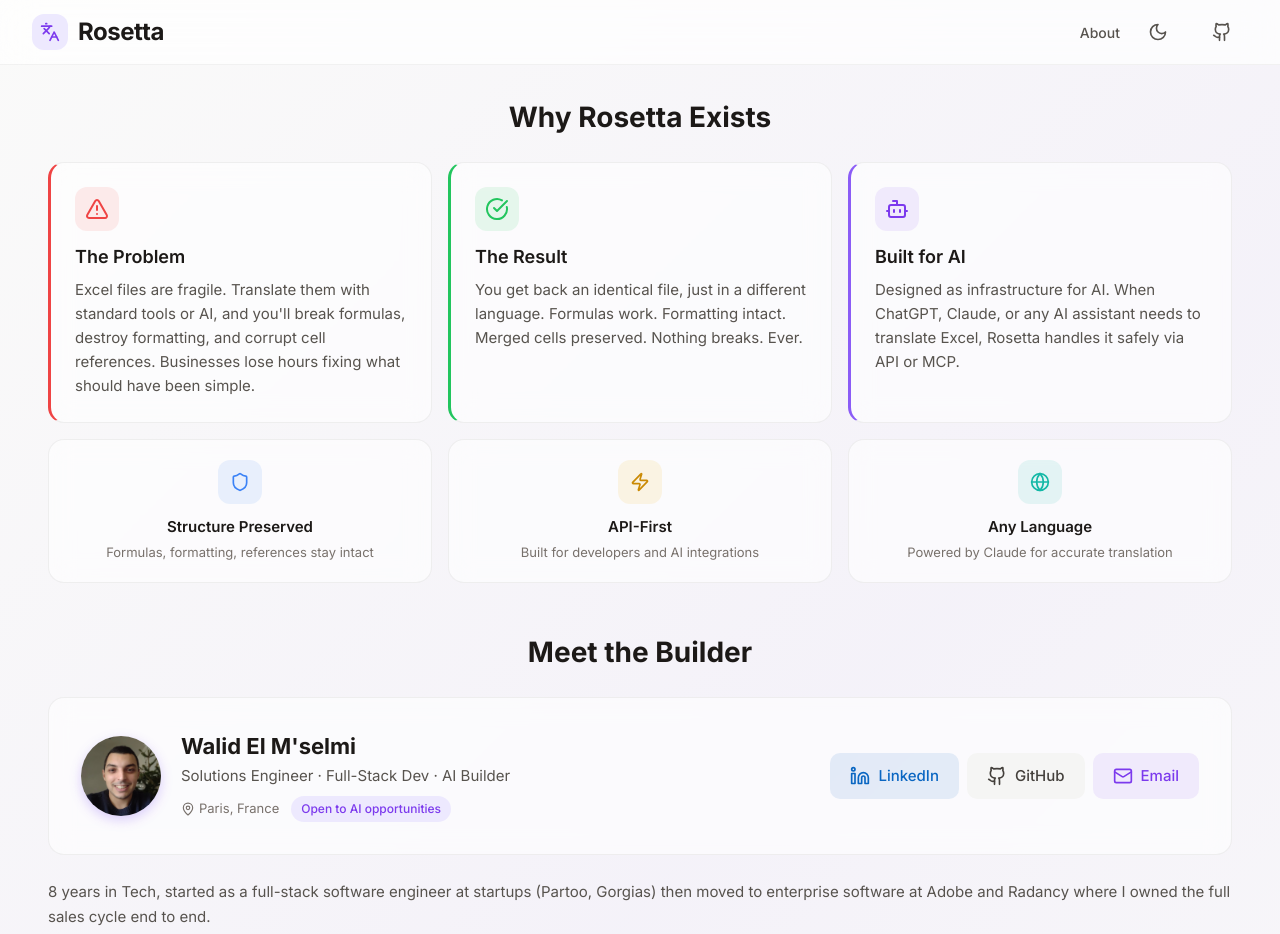
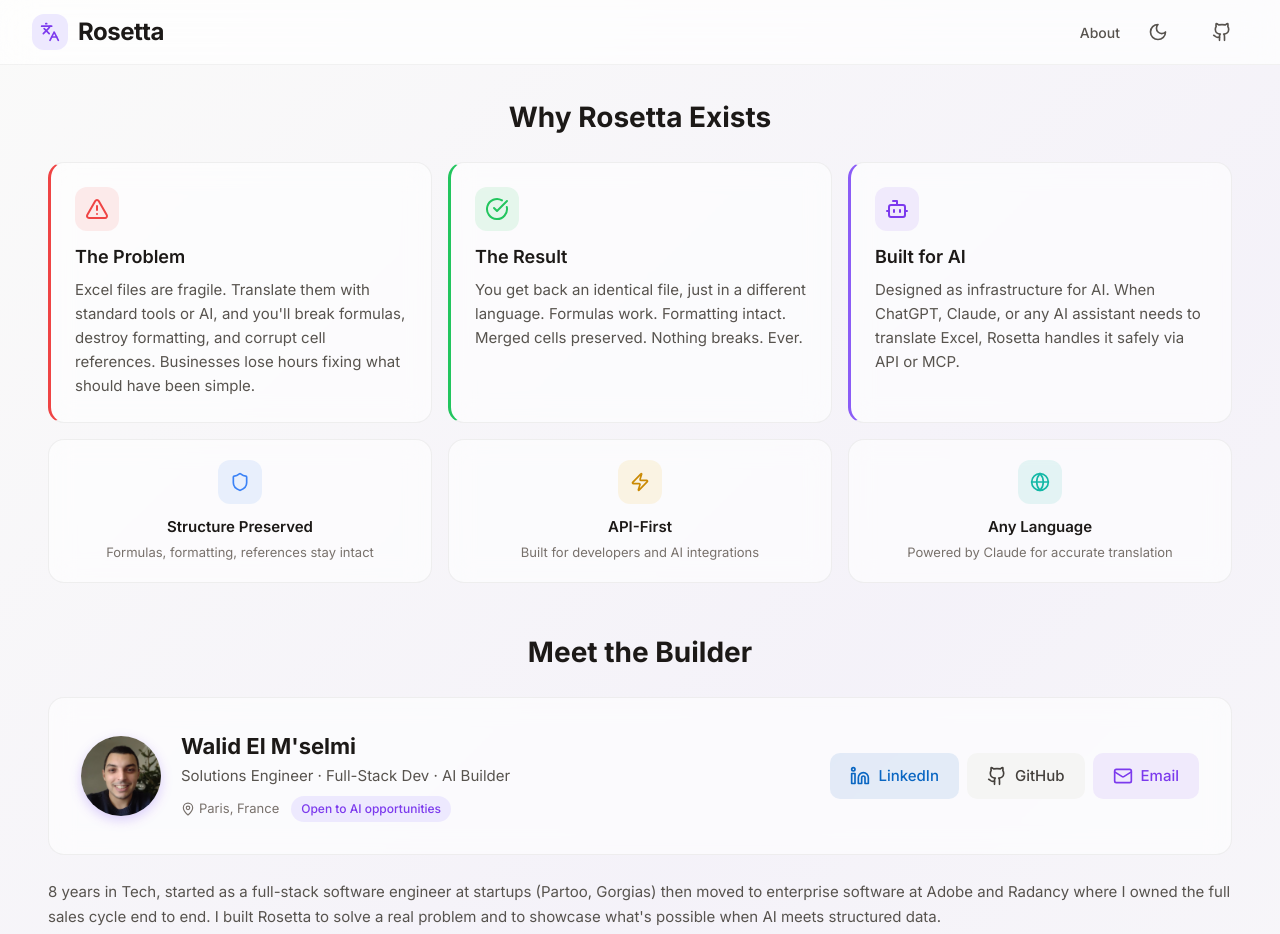
Before and after one commit to ewalid/rosetta, a React (Vite) app in the folder frontend/: page /about in a window 1280 px wide. Shown: the top 934 px of the page. Built offline with nearby package versions, Linux system fonts and the light colour scheme; no server answers.

Commit message:
update the about section (#17)
* update the about section

* last update

---------

Co-authored-by: ewalid <w.elmslemi@gmail.com>

```diff
--- a/frontend/src/pages/About.tsx
+++ b/frontend/src/pages/About.tsx
@@ -49,9 +49,8 @@
               >
                 8 years in Tech, started as a full-stack software engineer at startups (Partoo, Gorgias)
                 then moved to enterprise software at Adobe and Radancy where I owned the full sales cycle
-                end to end.<br />
-                Rosetta combines both. I built it to solve a real problem and to showcase
-                what's possible when AI meets structured data.
+                end to end. I built Rosetta to solve a real problem and to showcase what's possible when AI
+                meets structured data.
               </motion.p>
 
               <Timeline />
```
